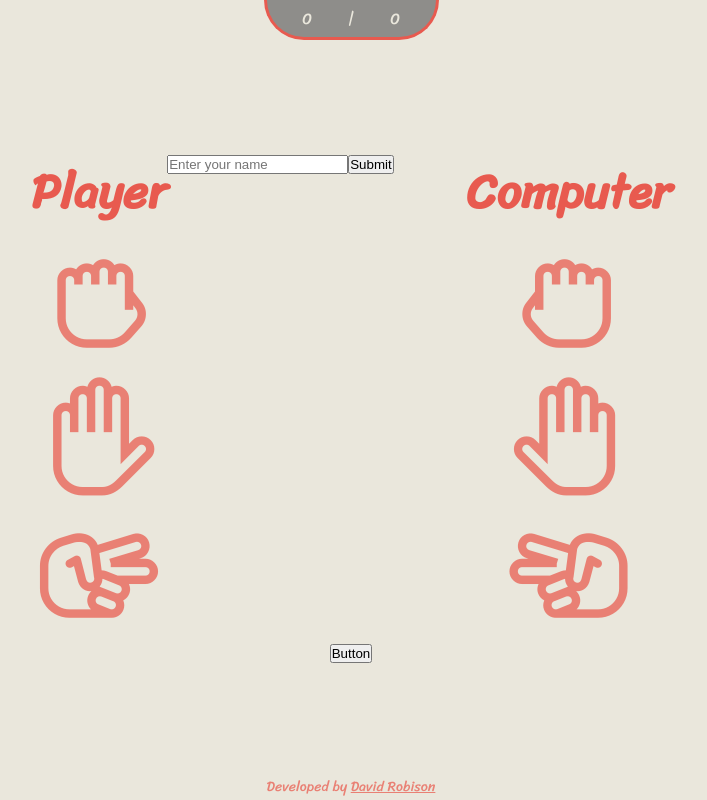
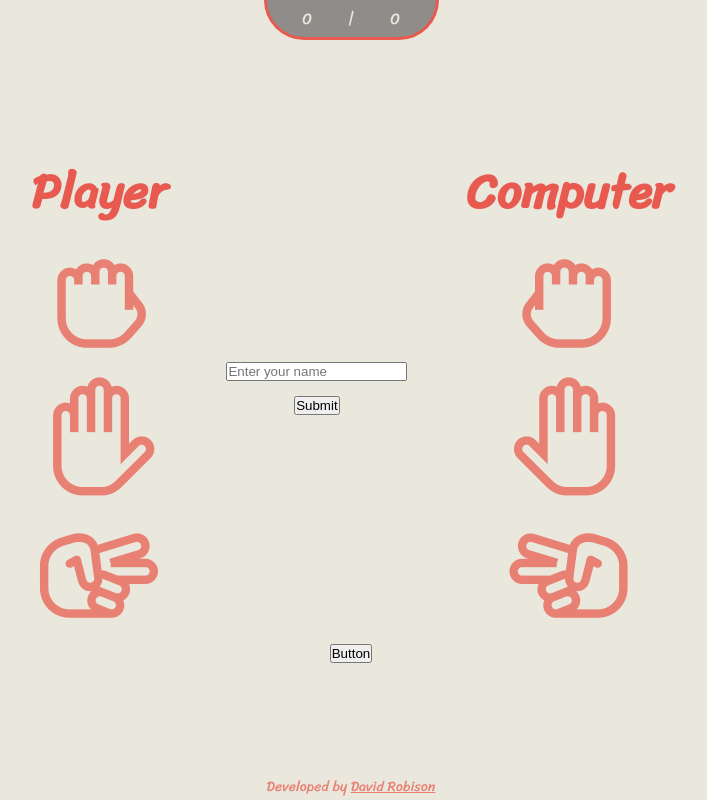
Before and after one commit to robisonwebdev/rock-paper-scissors-react, a React (Create React App) app: page / in a window 1280 px wide. Shown: the whole page, without its empty margins (289-996 px from the left). Built offline with nearby package versions, Linux system fonts and the light colour scheme.

Commit message:
Setup flex, height, and width on .gameForm.

```diff
--- a/src/styles/GameForm.css
+++ b/src/styles/GameForm.css
@@ -0,0 +1,10 @@
+.gameForm {
+    display: flex;
+    flex-direction: column;
+    align-items: center;
+    justify-content: center;
+    gap: 15px;
+
+    height: 100%;
+    width: 100%;
+}
```
